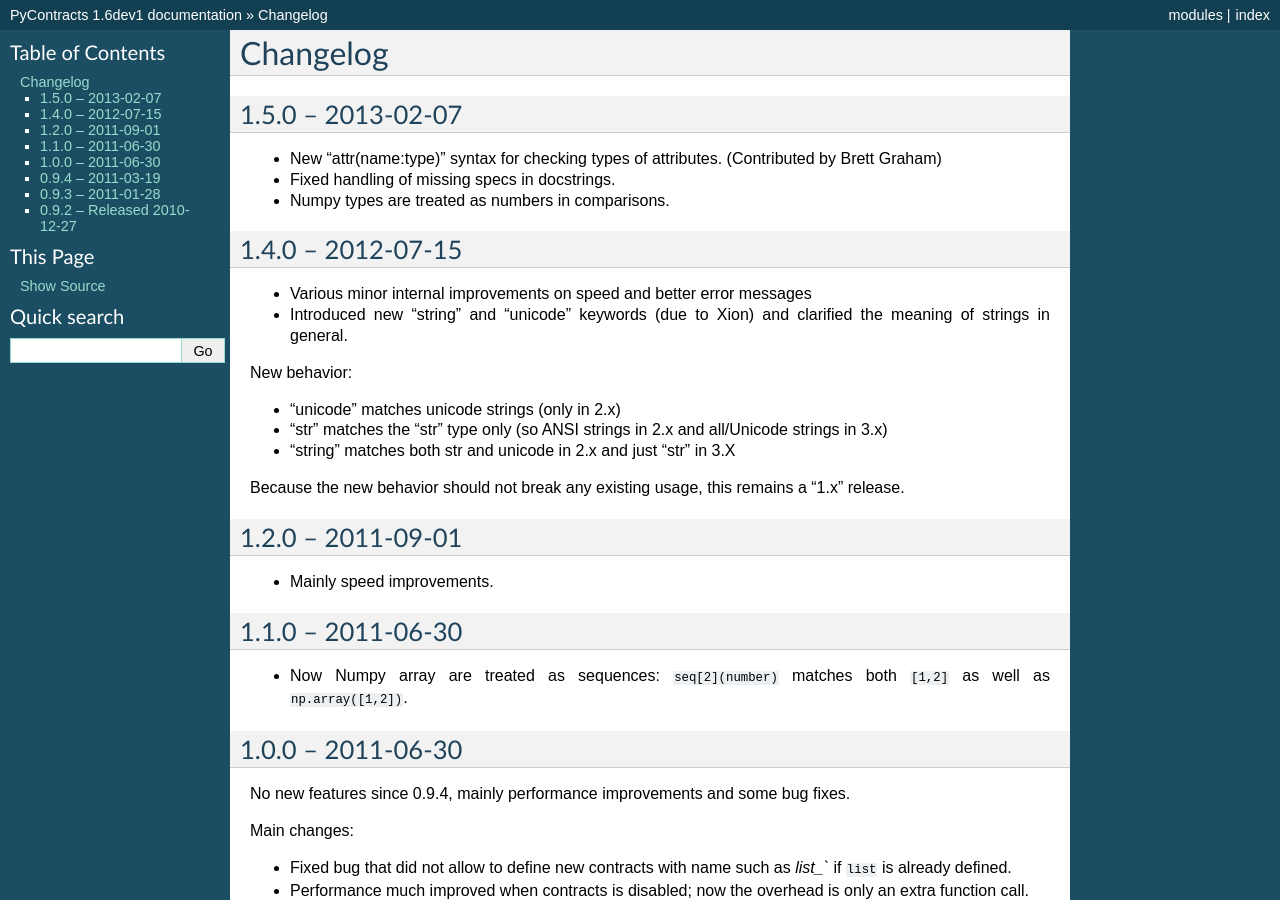
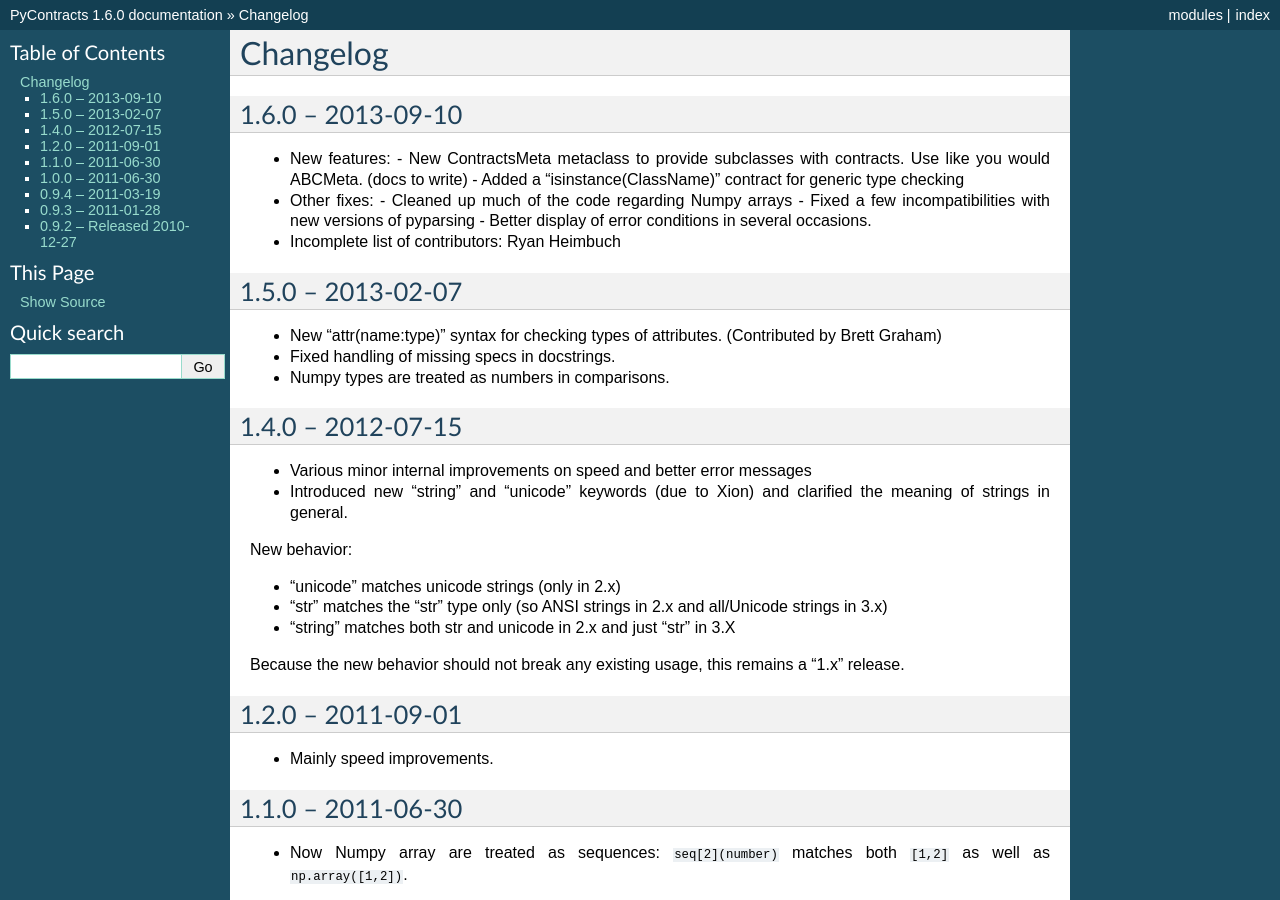
Before and after one commit to AndreaCensi/contracts, a Sphinx documentation site: the page built from docs/source/changelog.rst, in a window 1280 px wide and 900 px high. Built offline with Sphinx 7.4.7, drawn with Linux system fonts in a browser that asks for light colours; formulas are drawn with MathJax 3; some of the changed text lies outside the part shown.

Commit message:
1.6.0 -- 2013-09-10 -------------------
* New features:
  - New ContractsMeta metaclass to provide subclasses with contracts.
    Use like you would ABCMeta. (docs to write)
  - Added a "isinstance(ClassName)" contract for generic type checking

* Other fixes:
  - Cleaned up much of the code regarding Numpy arrays
  - Fixed a few incompatibilities with new versions of pyparsing
  - Better display of error conditions in several occasions.

* Incomplete list of contributors: Ryan Heimbuch

```diff
--- a/docs/source/changelog.rst
+++ b/docs/source/changelog.rst
@@ -2,6 +2,21 @@ Changelog
 =========
 
 .. _changelog:
+
+1.6.0 -- 2013-09-10
+-------------------
+
+* New features:
+  - New ContractsMeta metaclass to provide subclasses with contracts. Use like you would ABCMeta. (docs to write)
+  - Added a "isinstance(ClassName)" contract for generic type checking
+
+* Other fixes:
+  - Cleaned up much of the code regarding Numpy arrays
+  - Fixed a few incompatibilities with new versions of pyparsing
+  - Better display of error conditions in several occasions.
+
+* Incomplete list of contributors: Ryan Heimbuch
+
 
 1.5.0 -- 2013-02-07
 -------------------
--- a/setup.py
+++ b/setup.py
@@ -1,7 +1,7 @@
 import os
 from setuptools import setup, find_packages
 
-version = "1.6dev1"
+version = "1.6.0"
 
 description = (
 'PyContracts is a Python package that allows to declare '
--- a/src/contracts/__init__.py
+++ b/src/contracts/__init__.py
@@ -1,4 +1,4 @@
-__version__ = '1.6dev1'
+__version__ = '1.6.0'
 
 import logging
 logging.basicConfig()
```
Also changed, not shown: docs/source/api/contracts.useful_contracts.rst (added, +26 -0 lines).
